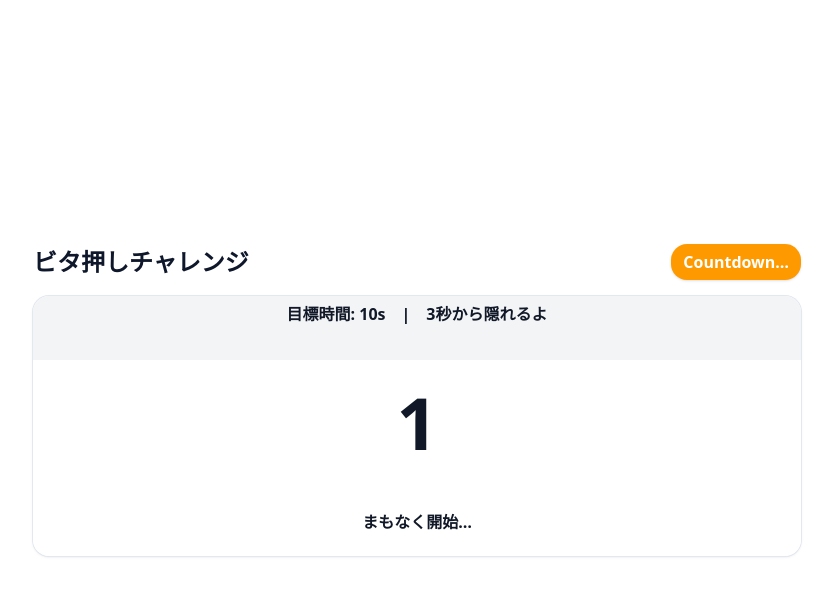
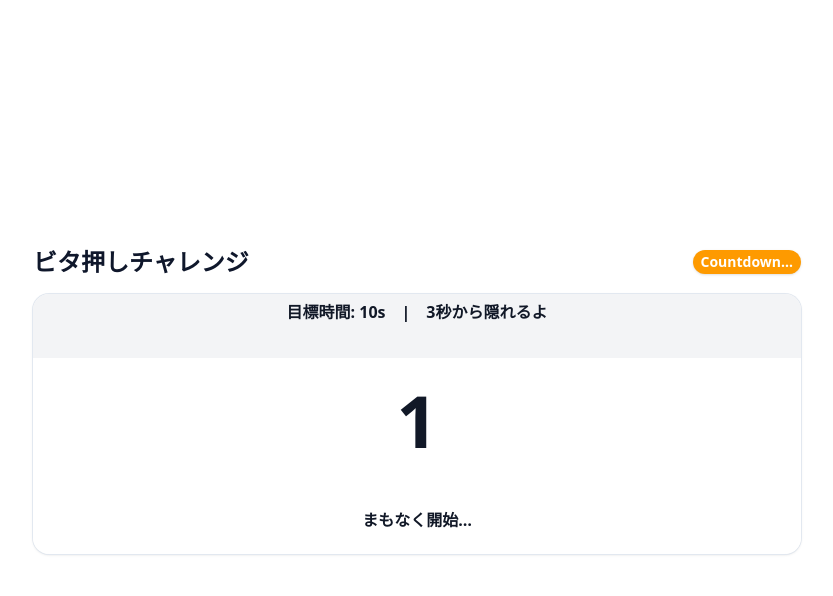
Before and after one commit to ImaKento/Meshi-Royale, a Next.js app: page /games/timing-stop in a window 1280 px wide. Both pictures are taken after a click on the button "Start". Shown: the top 596 px of the page, without its empty margins (223-1056 px from the left). Built offline with nearby package versions, Linux system fonts and the light colour scheme.

Commit message:
ちょっとだけ変更した

```diff
--- a/src/app/games/timing-stop/page.tsx
+++ b/src/app/games/timing-stop/page.tsx
@@ -248,10 +248,11 @@ export default function TimingStopBlind() {
               </button>
             )}
             {state.kind === "countdown" && (
-              <span className="px-3 py-1.5 rounded-2xl bg-amber-500 text-white font-semibold shadow">
+              <span className="px-2 py-0.5 rounded-xl bg-amber-500 text-white font-semibold shadow text-xs sm:text-sm">
                 Countdown…
               </span>
             )}
+
             {state.kind === "running" && (
               <button
                 className="px-3 py-1.5 rounded-2xl bg-blue-600 text-white font-semibold shadow hover:bg-blue-500"
```
